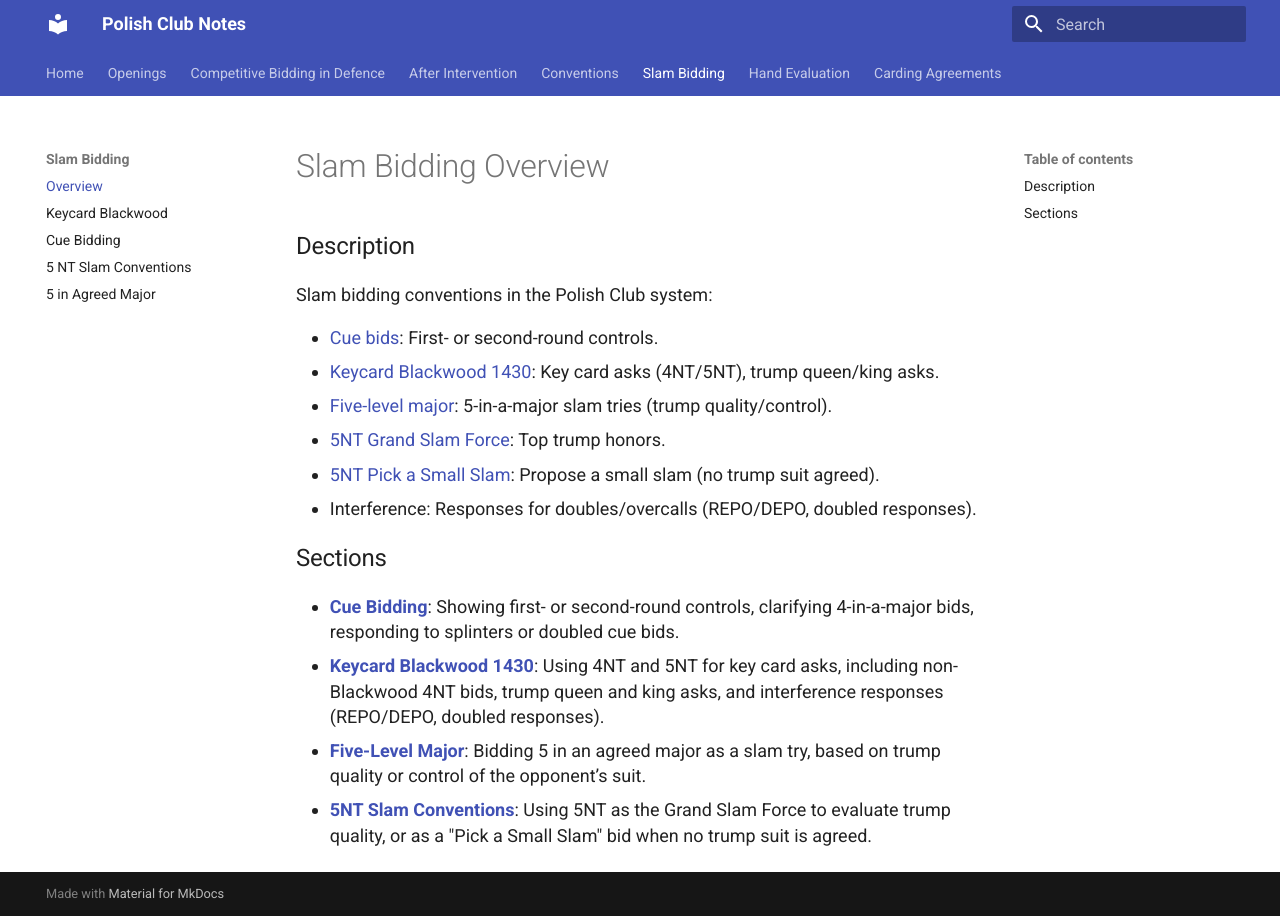
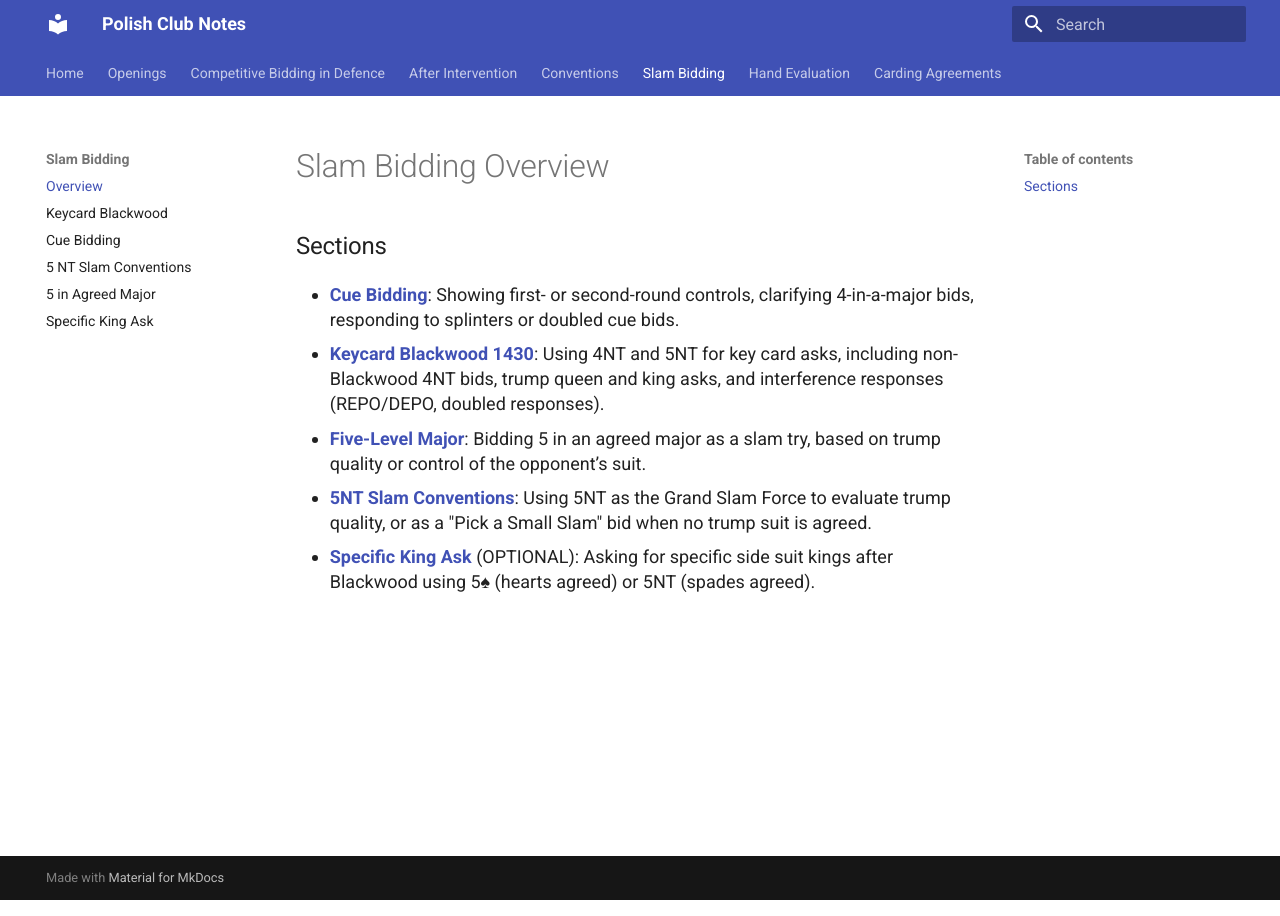
Before and after one commit to glindstrom/polish-club-notes, an MkDocs documentation site: the page built from docs/slam-bidding/overview.md, in a window 1280 px wide. Built offline with MkDocs 1.6.1 and Material for MkDocs 9.7.7, drawn with Linux system fonts in a browser that asks for light colours.

Commit message:
Add optional specific king ask

```diff
--- a/docs/slam-bidding/overview.md
+++ b/docs/slam-bidding/overview.md
@@ -1,18 +1,8 @@
 # Slam Bidding Overview
-
-### Description
-
-Slam bidding conventions in the Polish Club system:
-
-- [Cue bids](cue-bidding.md): First- or second-round controls.
-- [Keycard Blackwood 1430](blackwood.md): Key card asks (4NT/5NT), trump queen/king asks.
-- [Five-level major](five-level-major.md): 5-in-a-major slam tries (trump quality/control).
-- [5NT Grand Slam Force](five-nt-slam-conventions.md): Top trump honors.
-- [5NT Pick a Small Slam](five-nt-slam-conventions.md): Propose a small slam (no trump suit agreed).
-- Interference: Responses for doubles/overcalls (REPO/DEPO, doubled responses).
 
 ### Sections
 - **[Cue Bidding](cue-bidding.md)**: Showing first- or second-round controls, clarifying 4-in-a-major bids, responding to splinters or doubled cue bids.
 - **[Keycard Blackwood 1430](blackwood.md)**: Using 4NT and 5NT for key card asks, including non-Blackwood 4NT bids, trump queen and king asks, and interference responses (REPO/DEPO, doubled responses).
 - **[Five-Level Major](five-level-major.md)**: Bidding 5 in an agreed major as a slam try, based on trump quality or control of the opponent’s suit.
 - **[5NT Slam Conventions](five-nt-slam-conventions.md)**: Using 5NT as the Grand Slam Force to evaluate trump quality, or as a "Pick a Small Slam" bid when no trump suit is agreed.
+- **[Specific King Ask](specific-king-ask.md)** (OPTIONAL): Asking for specific side suit kings after Blackwood using 5♠ (hearts agreed) or 5NT (spades agreed).
--- a/mkdocs.yml
+++ b/mkdocs.yml
@@ -81,6 +81,7 @@ nav:
       - Cue Bidding: slam-bidding/cue-bidding.md
       - 5 NT Slam Conventions: slam-bidding/five-nt-slam-conventions.md
       - 5 in Agreed Major: slam-bidding/five-level-major.md
+      - Specific King Ask: slam-bidding/specific-king-ask.md
   - Hand Evaluation: hand-evaluation.md
   - Carding Agreements: carding-agreements.md
 extra_css:
```
Also changed, not shown: docs/slam-bidding/specific-king-ask.md (added, +32 -0 lines).
